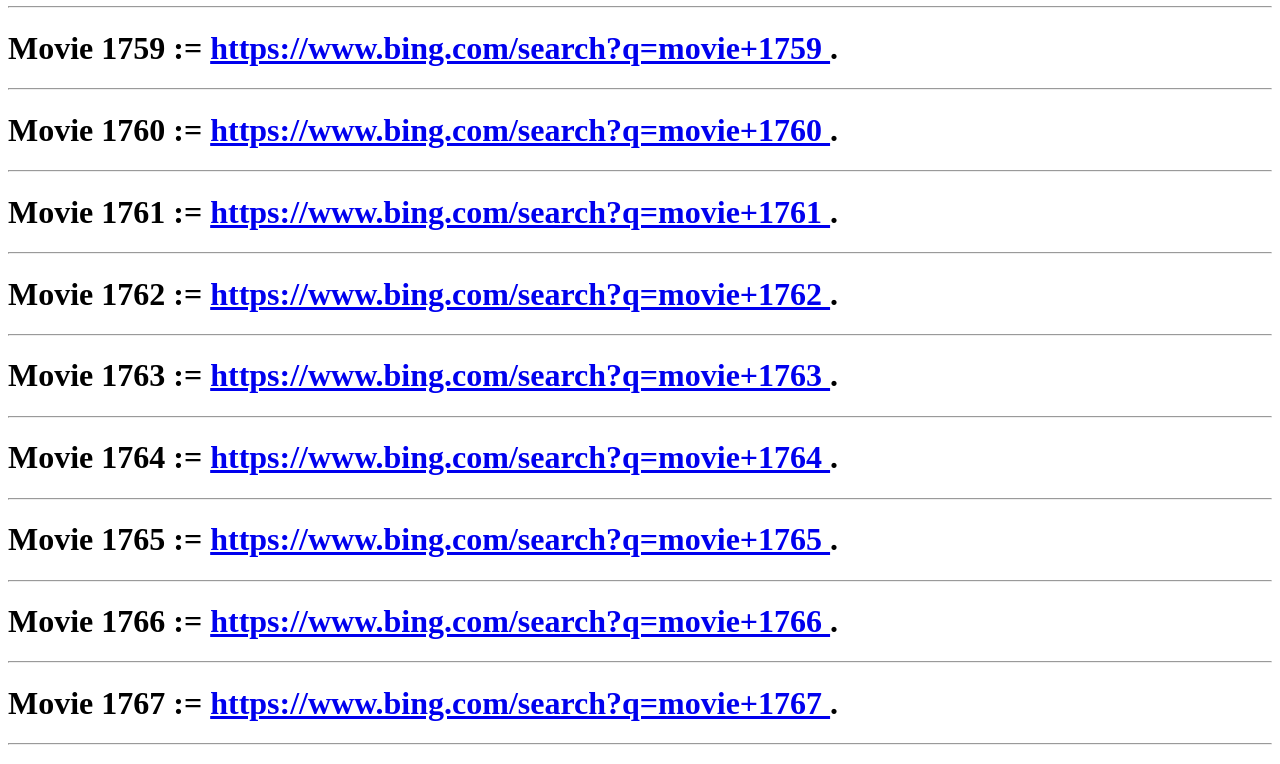
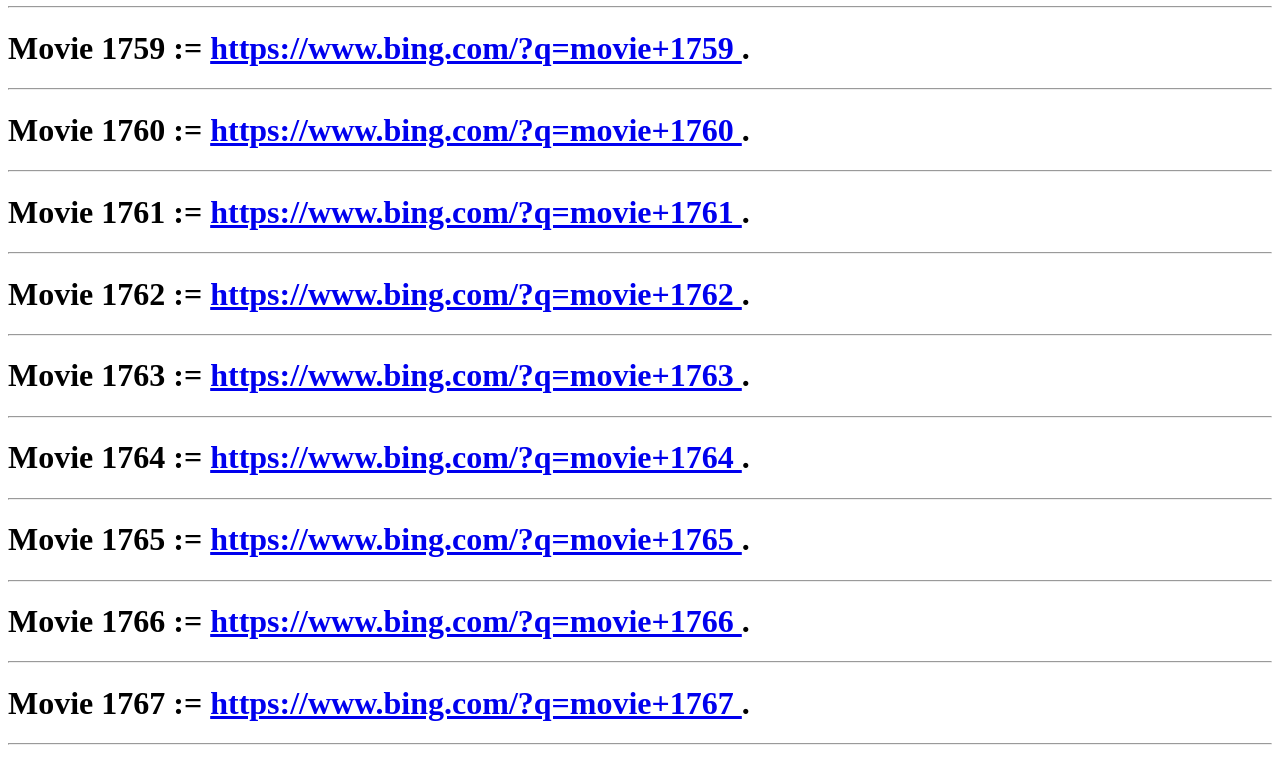
Before and after one commit to vince-portfolio/Automated-Microsoft-Rewards, a plain HTML site: page index.htm in a window 1280 px wide. Shown: the part 715-1479 px from the top of the page. Drawn offline with Linux system fonts and the light colour scheme.

Commit message:
Update index.htm

```diff
--- a/index.htm
+++ b/index.htm
@@ -2,6 +2,6 @@
 
 <script>
   for ( let Year = 1750 ; Year <= 1975 ; Year ++ ) {
-    document.getElementById( "output" ).innerHTML += ` <h1> Movie ${Year} := <a href="movie ${Year}"> https://www.bing.com/search?q=movie+${Year} </a> . </h1> <hr> ` ;
+    document.getElementById( "output" ).innerHTML += ` <h1> Movie ${Year} := <a href="https://www.bing.com/?q=movie+${Year}"> https://www.bing.com/?q=movie+${Year} </a> . </h1> <hr> ` ;
   } ;
 </script>
```
